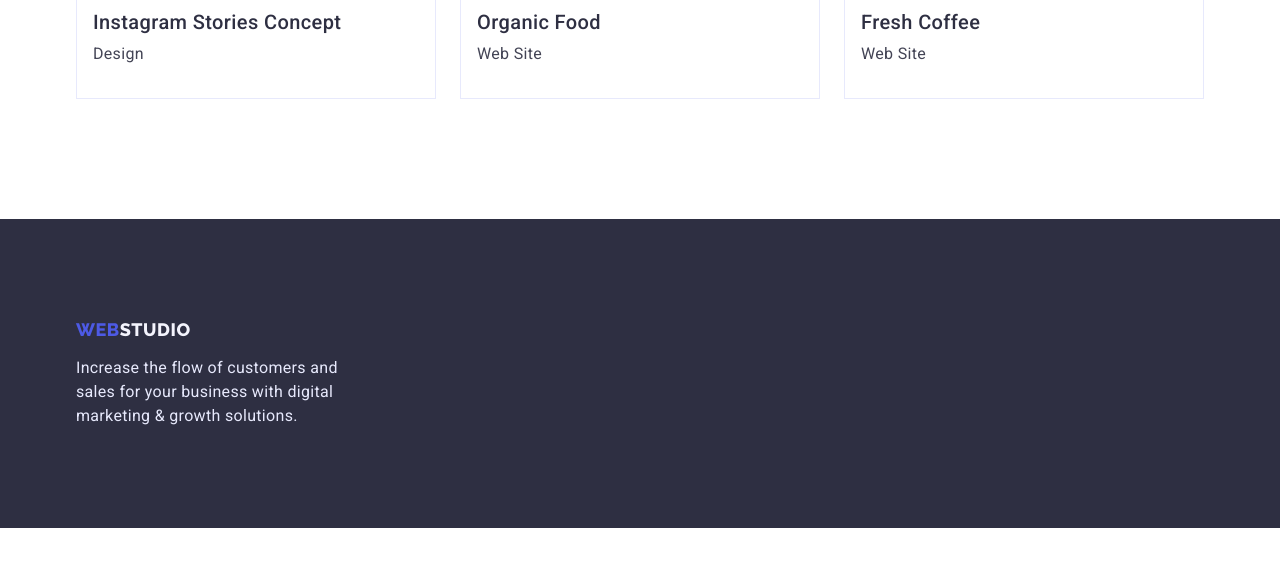
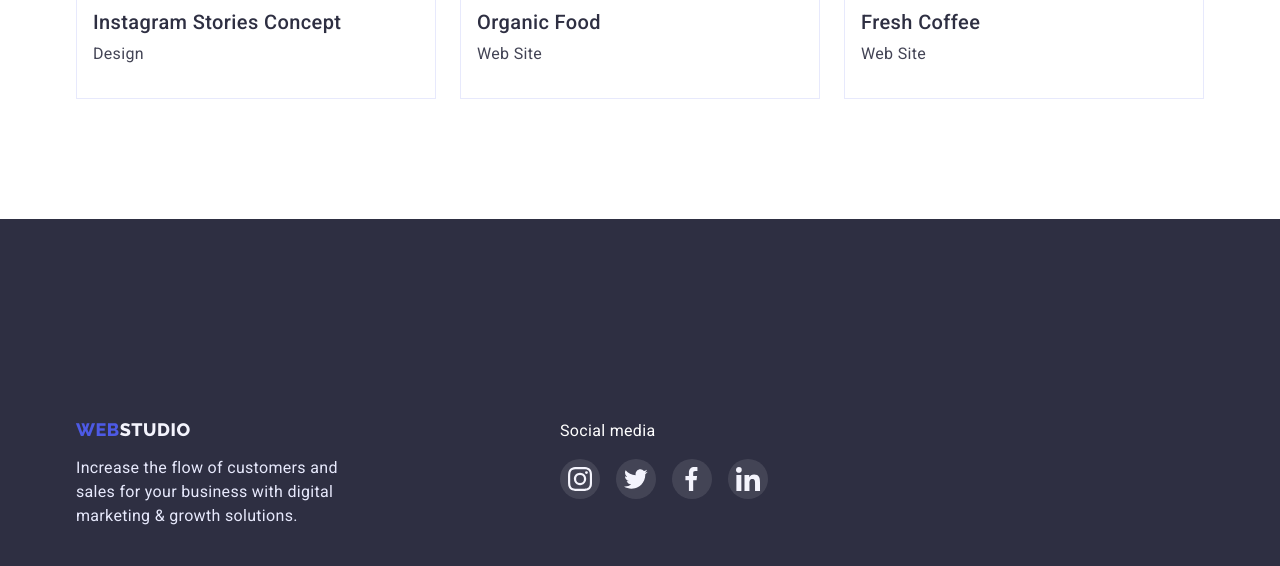
Before and after one commit to AnnaYakovenko29/goit-markup-hw-04, a plain HTML site: page portfolio.html in a window 1280 px wide. Shown: the part 1549-2115 px from the top of the page. Before the commit the page ends 2077 px from the top, so only its background shows below. Drawn offline with nearby package versions, Linux system fonts and the light colour scheme.

Commit message:
goit-markup-hw-04

```diff
--- a/css/styles.css
+++ b/css/styles.css
@@ -325,7 +325,7 @@ body {
 }
 
 .team-soc-icon {
-    fill: #F4F4FD;
+    fill: var(--backgrounds-color);
 }
 
 /*======COSTUMERS========*/
@@ -414,6 +414,11 @@ body {
 
 .footer-soc {
     margin-left: 120px;
+    padding: 100px;
+}
+
+.footer-logo-wrap {
+    padding: 100px 0;
 }
 
 .footer-wrap {
@@ -421,12 +426,9 @@ body {
     align-items: baseline;
 }
 .footer-soc-title {
-    font-weight: 500;
-    font-size: 16px;
     line-height: 1.5;
     letter-spacing: 0.02em;
     color: var(--accent-color);
-
     margin-bottom: 16px
 }
 
@@ -444,14 +446,15 @@ body {
     width: 100%;
     height: 100%;
     display: flex;
-    background: #2E2F42;
+    background: rgb(255, 255, 255, 0.1);
     border-radius: 50%;
+    align-items: center;
+    justify-content: center;
 }
 
-.footer-soc-icon {
+.footer-soc-link {
     fill: var(--backgrounds-color);
 }
-
 
 /*======PORTFOLIO========*/
 
--- a/portfolio.html
+++ b/portfolio.html
@@ -149,9 +149,44 @@
   <!--FOOTER-->
 
   <footer class="footer">
-    <div class="container">
+    <div class="container footer-wrap">
+    <div class="footer-logo-wrap">
     <a class="footer-logo link" href="./index.html">Web <span class="footer-logo-color">Studio</span></a>
     <p class="footer-text">Increase the flow of customers and sales for your business with digital marketing & growth solutions.</p>
+    </div>
+    <div class="footer-soc">
+    <p class="footer-soc-title">Social media</p>
+    <ul class="footer-soc-list list">
+        <li class="footer-soc-item">
+            <a class="footer-soc-link link" href="">
+            <svg class="footer-soc-icon" width="24" height="24">
+                <use href="./images/icons.svg#icon-instagram"></use>
+            </svg>
+            </a>
+        </li>
+        <li class="footer-soc-item">
+            <a class="footer-soc-link link" href="">
+            <svg class="footer-soc-icon" width="24" height="24">
+                <use href="./images/icons.svg#icon-twitter"></use>
+            </svg>
+            </a>
+        </li>
+        <li class="footer-soc-item">
+            <a class="footer-soc-link link" href="">
+            <svg class="footer-soc-icon" width="24" height="24">
+                <use href="./images/icons.svg#icon-facebook"></use>
+            </svg>
+            </a>
+        </li>
+        <li class="footer-soc-item">
+            <a class="footer-soc-link link" href="">
+            <svg class="footer-soc-icon" width="24" height="24">
+                <use href="./images/icons.svg#icon-linkedin"></use>
+            </svg>
+            </a>
+        </li>
+    </ul>
+    </div>
     </div>
 </footer>
 </body>
```
Also changed, not shown: index.html (+10 -4 lines).
